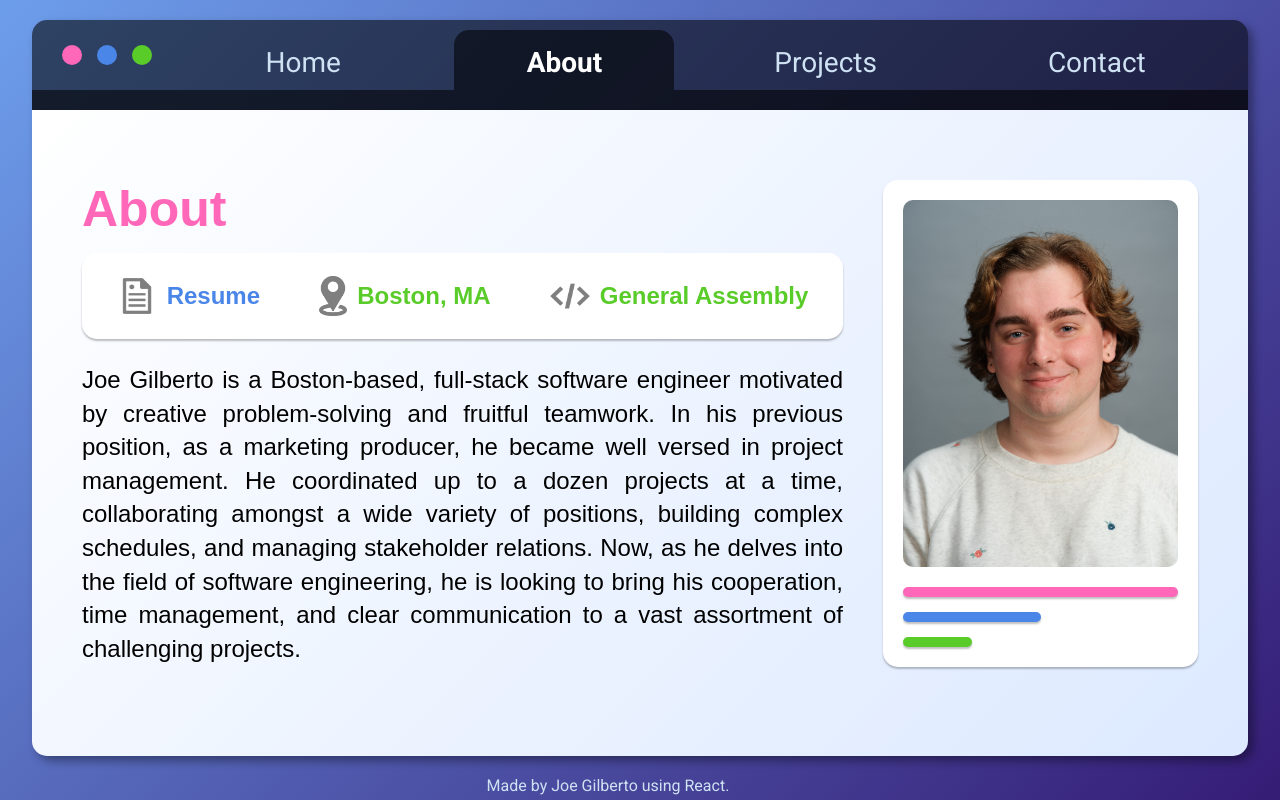
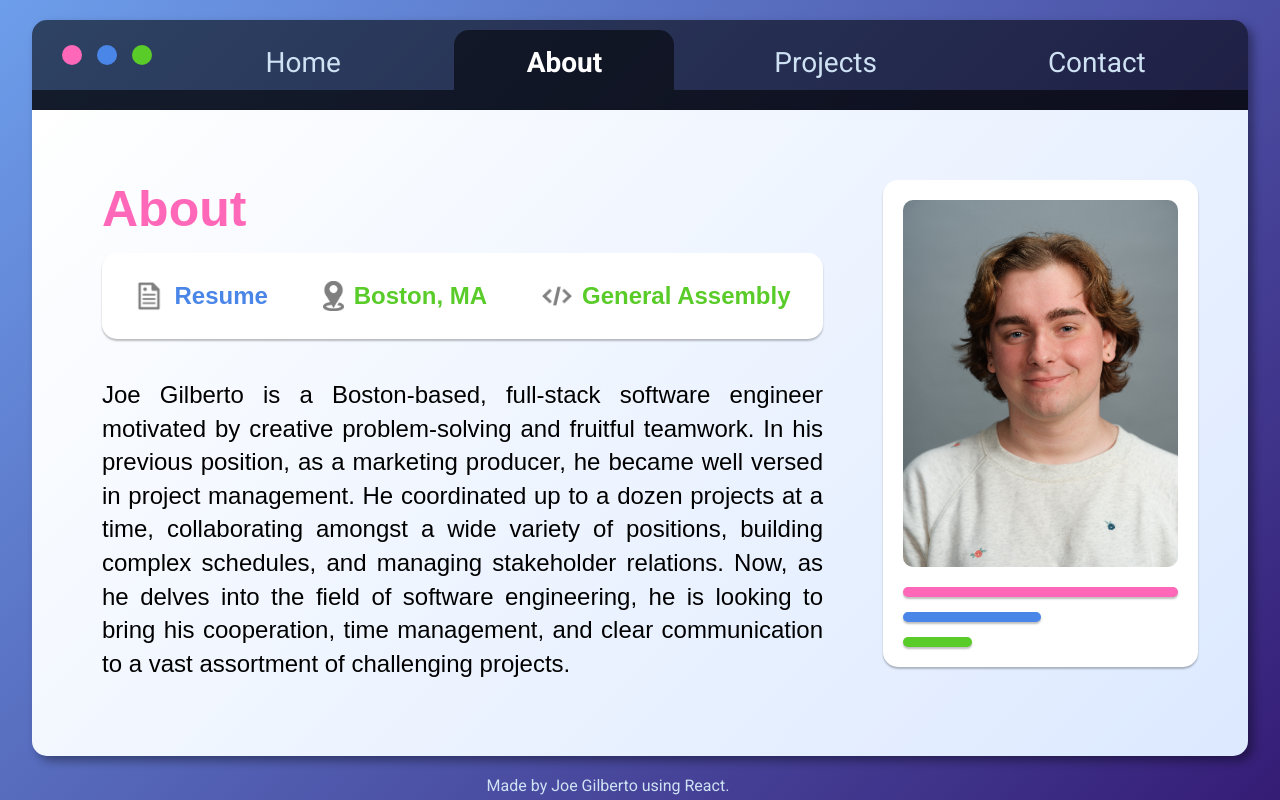
Before and after one commit to joekgilberto/portfolio, a React (Create React App) app: page /about in a window 1280 px wide. Built offline with nearby package versions, Linux system fonts and the light colour scheme.

Commit message:
adds media queries

```diff
--- a/public/contact.json
+++ b/public/contact.json
@@ -16,7 +16,7 @@
     },
     {
         "name": "Resume",
-        "linkText": "A PDF of my resume can be found here",
+        "linkText": "A PDF of my resume",
         "link": "https://drive.google.com/file/d/1ZYlCtBwwyAmLqasdz17kpGF9C0h90sgm/view?usp=sharing"
     }
 ]
--- a/src/App/App.css
+++ b/src/App/App.css
@@ -107,6 +107,7 @@ main {
     transform: translateY(50px);
     opacity: 0;
   }
+
   100% {
     transform: translateY(0);
     opacity: 100%;
@@ -144,10 +145,11 @@ main {
 }
 
 @keyframes scale-y {
-  0%{
+  0% {
     transform: scaleY(0);
   }
-  100%{
+
+  100% {
     transform: scaleY(1);
   }
 }
--- a/src/pages/About/About.css
+++ b/src/pages/About/About.css
@@ -38,8 +38,11 @@
 }
 
 .info{
-    height: 500px;
-    margin: 20px 0;
+    display: flex;
+    flex-direction: column;
+    justify-content: center;
+    align-items: center;
+    margin: 20px 20px;
 }
 
 .info p{
@@ -54,6 +57,7 @@
 }
 
 .quick-facts{
+    width: 325px;
     display: flex;
     flex-direction: column;
     justify-content: space-around;
@@ -79,10 +83,11 @@
 }
 
 .facts p{
+    font-size: 20px;
     font-weight: bold;
 }
 
-@media only screen and (min-width: 945px) {
+@media only screen and (min-width: 965px) {
 
     .About{
         height: auto;
@@ -96,11 +101,16 @@
         text-align: start;
     }
 
+    .info{
+        align-items: flex-start;
+    }
+
     .info p{
         font-size: 24px;
     }
 
     .quick-facts{
+        width: 100%;
         flex-direction: row;
     }
 
@@ -108,8 +118,27 @@
         gap: 10px;
     }
 
+    .facts p{
+        font-size: 18px;
+    }
+
     .facts img {
-        height: 40px;
+        height: 20px;
     }
 
 }
+
+@media only screen and (min-width: 1080px) {
+    .facts p{
+        font-size: 20px;
+    }
+
+    .facts img {
+        height: 30px;
+    }
+}
+@media only screen and (min-width: 1180px) {
+    .facts p{
+        font-size: 24px;
+    }
+}
--- a/src/pages/Contact/Contact.css
+++ b/src/pages/Contact/Contact.css
@@ -28,7 +28,7 @@
     padding: 30px;
 }
 
-.hello-there-title{
+.hello-there-title {
     display: flex;
     justify-content: flex-start;
     align-items: center;
@@ -55,10 +55,7 @@
     display: flex;
     flex-direction: column;
     align-items: elf;
-    background-color: #fff;
     padding: 10px;
-    border-radius: 15px;
-    box-shadow: 0px 2px 2px #00000040;
 }
 
 .contact-link-list {
@@ -75,14 +72,13 @@
 }
 
 .contact-link h3 {
-    width: 200px;
+    width: 130px;
     height: 50px;
     display: flex;
     justify-content: center;
     align-items: center;
     color: #fff;
     border-radius: 10px 0 0 10px;
-    border-right: 4px solid #fff;
     text-shadow: 0px 2px 2px #00000040;
 }
 
@@ -94,13 +90,19 @@
     align-items: center;
     padding-left: 20px;
     border-radius: 0 10px 10px 0;
-    background-image: linear-gradient(135deg, #EEF4FF, #dce9ff);
+    background-color: #fff;
     text-shadow: 0px 1px 1px #00000040;
 }
 
-@media only screen and (min-width: 620px) {
+@media only screen and (min-width: 570px) {
     .contact-info {
         padding: 30px;
+    }
+}
+
+@media only screen and (min-width: 620px) {
+    .contact-link h3 {
+        width: 200px;
     }
 }
 
@@ -139,6 +141,18 @@
     .contact-info {
         width: 75%;
         overflow-y: scroll;
+        background-color: #fff;
+        padding: 10px;
+        border-radius: 15px;
+        box-shadow: 0px 2px 2px #00000040;
+    }
+
+    .contact-link{
+        gap: 5px
+    }
+
+    .contact-link p{
+        background-image: linear-gradient(135deg, #EEF4FF, #dce9ff);
     }
 }
 
@@ -146,15 +160,19 @@
     0% {
         transform: rotate(0deg)
     }
-    25%{
+
+    25% {
         transform: rotate(20deg)
     }
-    50%{
+
+    50% {
         transform: rotate(-10deg)
     }
-    75%{
+
+    75% {
         transform: rotate(20deg)
     }
+
     100% {
         transform: rotate(0deg)
     }
```
